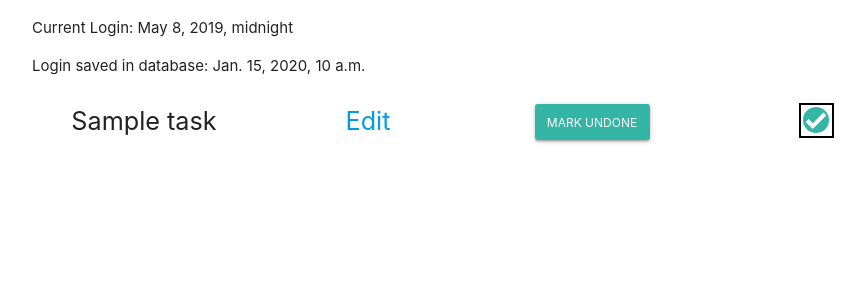
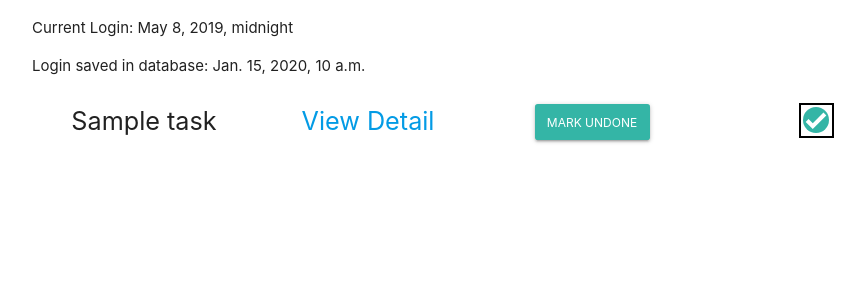
Before and after one commit to dhamma1991/milestone-project-4, a Django app: page /tasks/ in a window 1280 px wide. Shown: the part 340-640 px from the top of the page, without its empty margins (160-1025 px from the left). Run offline with Django 3.2, Linux system fonts and the light colour scheme; a user stored in the database is signed in; tables that the repository leaves empty hold one stand-in row (values such as "Sample post"); some libraries are stand-ins or nearby versions.

Commit message:
Changed user-visible references to Edit Task to Task Detail

```diff
--- a/tasks/templates/tasks/task_detail.html
+++ b/tasks/templates/tasks/task_detail.html
@@ -5,7 +5,7 @@
 {% block content %}
     <main class="container">
         <!-- Page Heading -->
-        <h1 class="center-align">Edit Task</h1>
+        <h1 class="center-align">View Task Detail</h1>
         <!-- /Page Heading -->
 
         <!-- Edit Task Form -->
--- a/tasks/templates/tasks/tasks.html
+++ b/tasks/templates/tasks/tasks.html
@@ -50,8 +50,8 @@
 
         <p>Login saved in database: {{ last_login }}</p>
 
-        <!-- Tasks List -->
-        <!-- If the user has tasks, display them -->
+        <!-- Tasks List
+            If the user has tasks, display them -->
         {% if task_list %}
             <ul class="center-align flow-text tasks-ul">
             {% for task in task_list %}
@@ -69,9 +69,9 @@
                     </div>
 
                     <div class="col s12 m3">
-                        <!-- Edit Task Link -->
-                        <a href="{% url 'tasks:detail' task.id %}">Edit</a>
-                        <!-- /Edit Task Link -->
+                        <!-- View Detail Link -->
+                        <a href="{% url 'tasks:detail' task.id %}">View Detail</a>
+                        <!-- /View Detail Link -->
                     </div>
 
                     <div class="col s6 m3 ">
```
